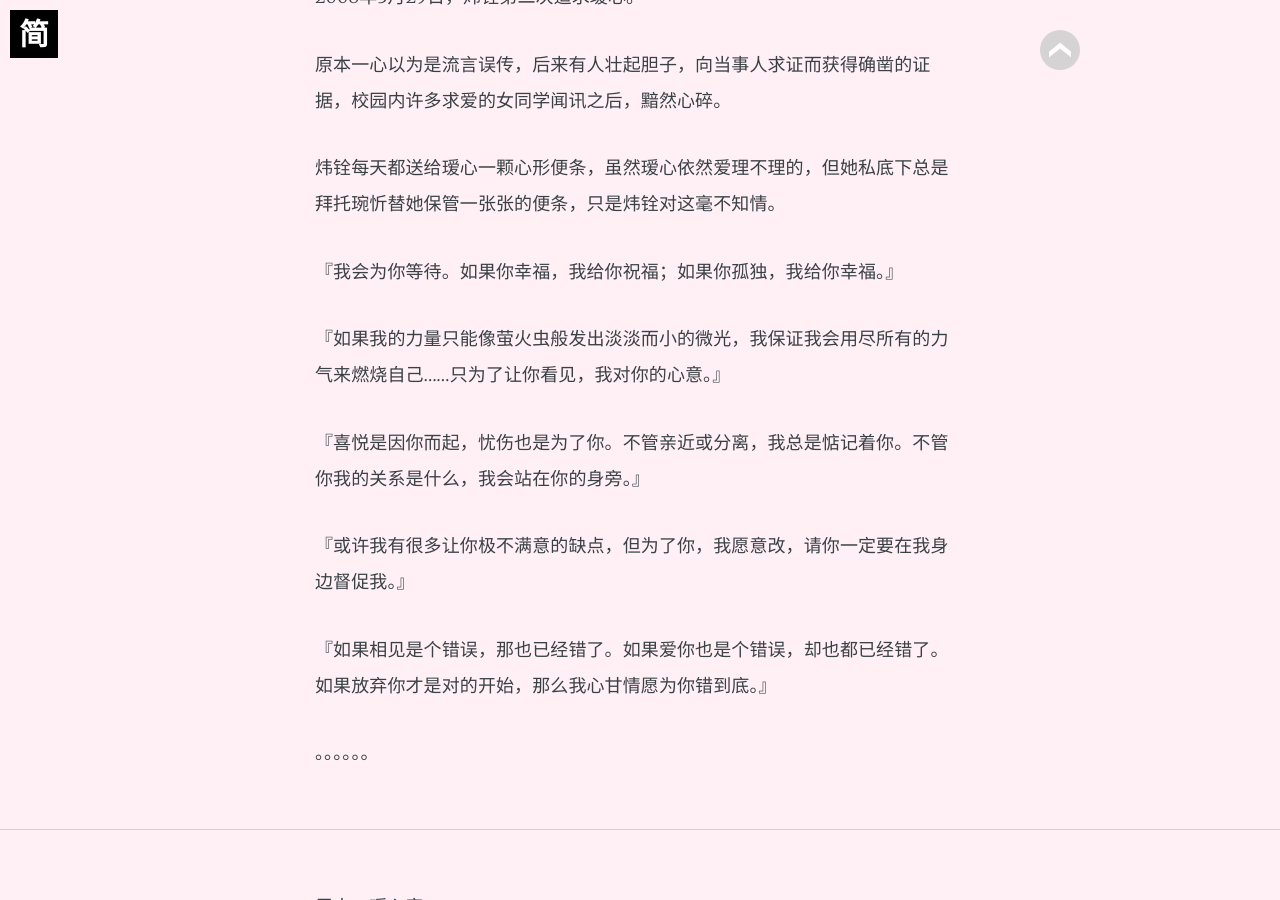
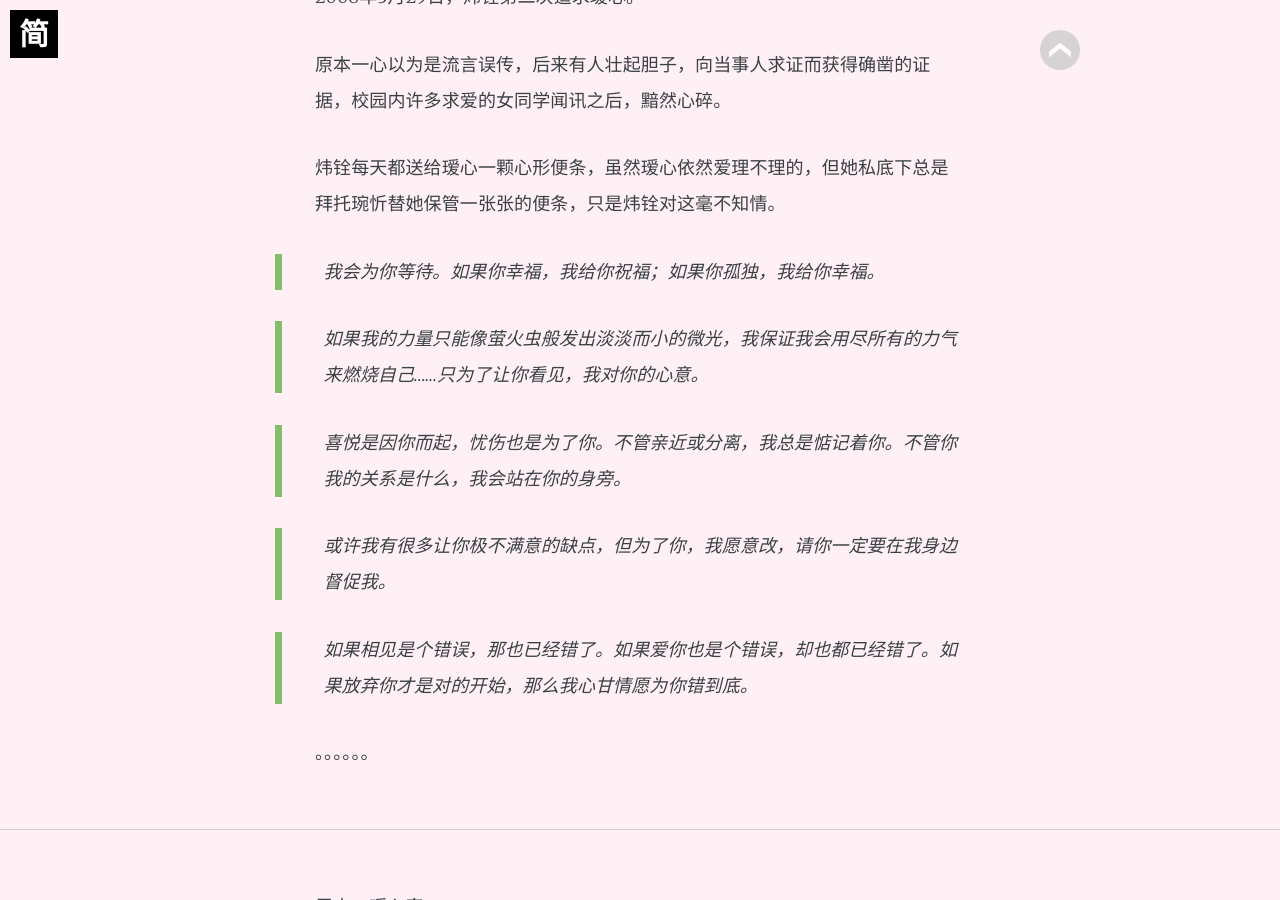
Before and after one commit to RennyNite0924/RennyNite0924.github.io, a Jekyll site: the page built from _posts/2021-03-20-in-love-with-a-savage-gf-06.md, in a window 1280 px wide and 900 px high, scrolled down 3615 px. Built offline with Jekyll 4.4.1, drawn with Linux system fonts in a browser that asks for light colours; nearby versions of some CDN libraries; some web fonts are replaced; some of the changed text lies outside the part shown.

```diff
--- a/_posts/2021-03-20-in-love-with-a-savage-gf-06.md
+++ b/_posts/2021-03-20-in-love-with-a-savage-gf-06.md
@@ -86,15 +86,15 @@
 
 炜铨每天都送给瑷心一颗心形便条，虽然瑷心依然爱理不理的，但她私底下总是拜托琬忻替她保管一张张的便条，只是炜铨对这毫不知情。
 
-『我会为你等待。如果你幸福，我给你祝福；如果你孤独，我给你幸福。』
+> 我会为你等待。如果你幸福，我给你祝福；如果你孤独，我给你幸福。
 
-『如果我的力量只能像萤火虫般发出淡淡而小的微光，我保证我会用尽所有的力气来燃烧自己……只为了让你看见，我对你的心意。』
+> 如果我的力量只能像萤火虫般发出淡淡而小的微光，我保证我会用尽所有的力气来燃烧自己……只为了让你看见，我对你的心意。
 
-『喜悦是因你而起，忧伤也是为了你。不管亲近或分离，我总是惦记着你。不管你我的关系是什么，我会站在你的身旁。』
+> 喜悦是因你而起，忧伤也是为了你。不管亲近或分离，我总是惦记着你。不管你我的关系是什么，我会站在你的身旁。
 
-『或许我有很多让你极不满意的缺点，但为了你，我愿意改，请你一定要在我身边督促我。』
+> 或许我有很多让你极不满意的缺点，但为了你，我愿意改，请你一定要在我身边督促我。
 
-『如果相见是个错误，那也已经错了。如果爱你也是个错误，却也都已经错了。如果放弃你才是对的开始，那么我心甘情愿为你错到底。』
+> 如果相见是个错误，那也已经错了。如果爱你也是个错误，却也都已经错了。如果放弃你才是对的开始，那么我心甘情愿为你错到底。
 
 。。。。。。
 
@@ -130,7 +130,7 @@
 
 “你不要扯开话题啦，掩饰就是有问题，你在心虚！对吧？你在心虚……”
 
-瑷心咬牙切齿，久久才无奈回应“……不要跟别人讲。”
+瑷心咬牙切齿，久久才无奈回应：“……不要跟别人讲。”
 
 “Yeah！我猜中了！放心啦～我一定会替我的姐妹保密的。我不明白的是，为什么你不要让他知道你喜欢他喔？”
 
```
Also changed, not shown: _posts/2021-03-20-in-love-with-a-savage-gf-00.md (+1 -1 lines), _posts/2021-03-20-in-love-with-a-savage-gf-01.md (+1 -1 lines), _posts/2021-03-20-in-love-with-a-savage-gf-03.md (+2 -2 lines), _posts/2021-03-20-in-love-with-a-savage-gf-08.md (+1 -1 lines).
